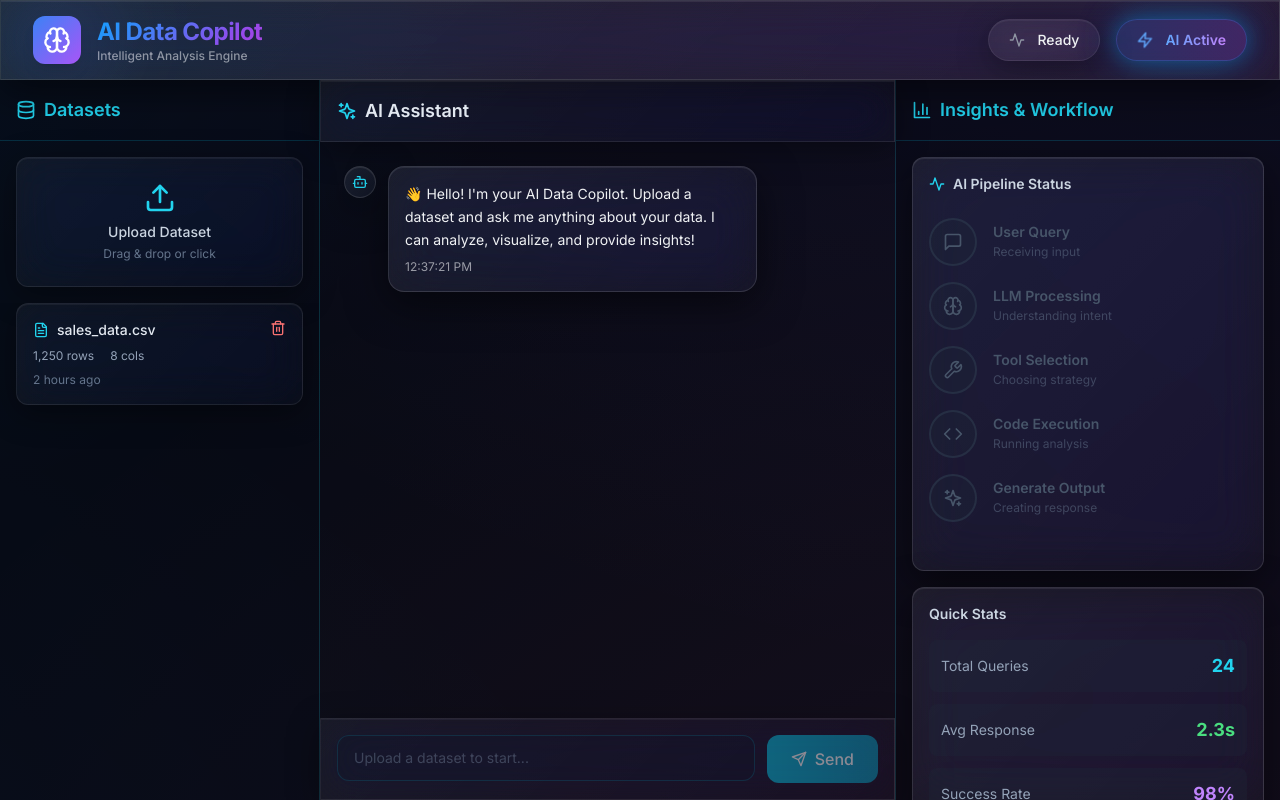
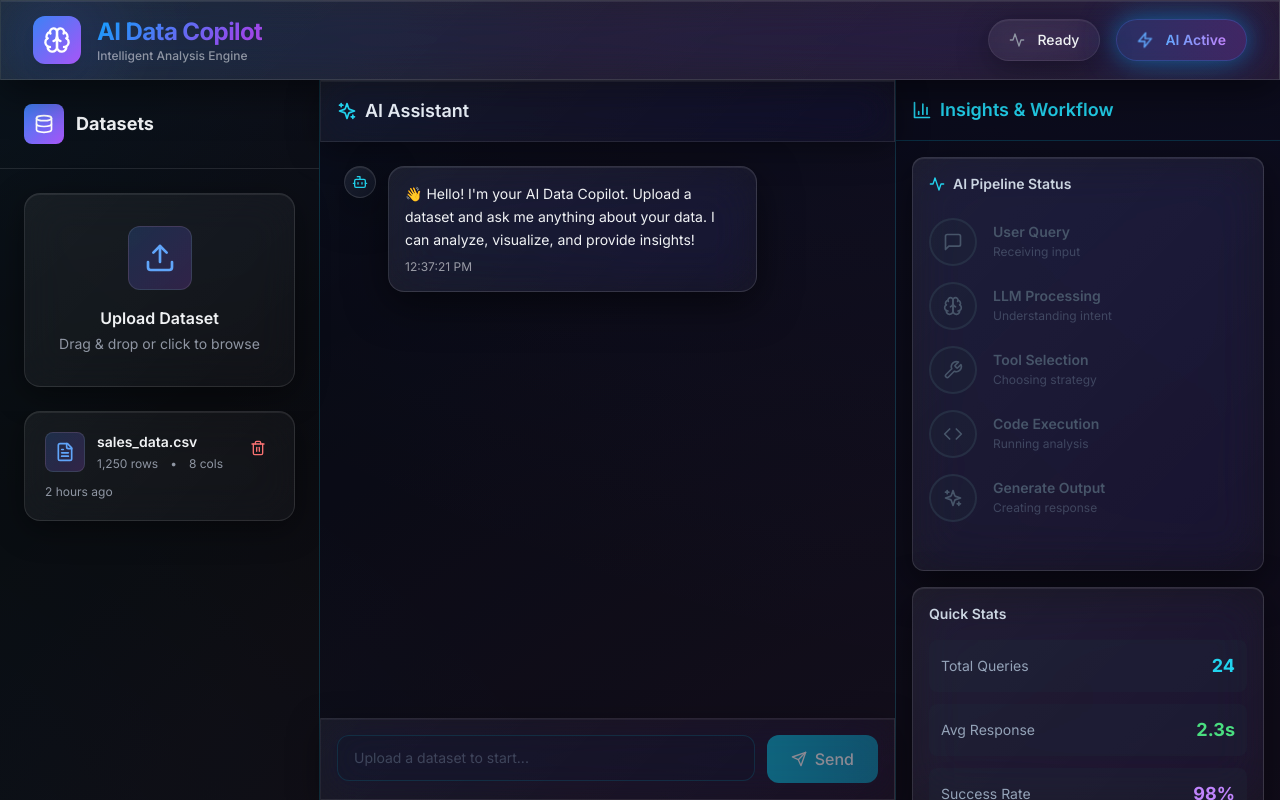
Before and after one commit to Prajwal0422/AI-Copilot-for-Data-Analysis, a Next.js app in the folder frontend/: page / in a window 1280 px wide. Built offline with nearby package versions, Linux system fonts and the light colour scheme.

Commit message:
style: redesign Sidebar with premium cards and better spacing

```diff
--- a/frontend/components/Sidebar.tsx
+++ b/frontend/components/Sidebar.tsx
@@ -45,17 +45,19 @@ export default function Sidebar({ selectedDataset, onSelectDataset }: SidebarPro
   };
 
   return (
-    <div className="h-full flex flex-col bg-slate-950/50">
+    <div className="h-full flex flex-col bg-black/20">
       {/* Header */}
-      <div className="p-4 border-b border-cyan-500/20">
-        <h2 className="text-lg font-semibold text-cyan-400 flex items-center gap-2">
-          <Database className="w-5 h-5" />
-          Datasets
+      <div className="p-6 border-b border-white/10">
+        <h2 className="text-lg font-bold text-foreground flex items-center gap-3">
+          <div className="w-10 h-10 rounded-lg bg-gradient-to-br from-blue-500 to-purple-500 flex items-center justify-center">
+            <Database className="w-5 h-5 text-white" />
+          </div>
+          <span>Datasets</span>
         </h2>
       </div>
 
       {/* Upload Zone */}
-      <div className="p-4">
+      <div className="p-6">
         <motion.div
           whileHover={{ scale: 1.02 }}
           whileTap={{ scale: 0.98 }}
@@ -63,30 +65,35 @@ export default function Sidebar({ selectedDataset, onSelectDataset }: SidebarPro
           onDragLeave={handleDragLeave}
           onDrop={handleDrop}
           className={`
-            relative overflow-hidden rounded-xl p-6 cursor-pointer
+            relative overflow-hidden rounded-2xl p-8 cursor-pointer
             transition-all duration-300
             ${
               isDragging
-                ? "glass-strong border-2 border-cyan-400 glow-cyan"
-                : "glass border border-cyan-500/30 hover:border-cyan-400/50"
+                ? "card-premium border-2 border-blue-500 glow-primary"
+                : "card-premium hover:border-white/20"
             }
           `}
         >
-          <div className="text-center">
+          <div className="text-center relative z-10">
             <motion.div
               animate={{
                 y: isDragging ? [0, -10, 0] : 0,
               }}
               transition={{
-                duration: 0.5,
+                duration: 0.6,
                 repeat: isDragging ? Infinity : 0,
               }}
+              className="mb-4"
             >
-              <Upload className="w-8 h-8 text-cyan-400 mx-auto mb-2" />
+              <div className="w-16 h-16 mx-auto rounded-xl bg-gradient-to-br from-blue-500/20 to-purple-500/20 flex items-center justify-center border border-white/10">
+                <Upload className="w-8 h-8 text-blue-400" />
+              </div>
             </motion.div>
-            <p className="text-sm text-slate-300 font-medium">Upload Dataset</p>
-            <p className="text-xs text-slate-500 mt-1">
-              Drag & drop or click
+            <p className="text-base font-semibold text-foreground mb-1">
+              Upload Dataset
+            </p>
+            <p className="text-sm text-muted-foreground">
+              Drag & drop or click to browse
             </p>
           </div>
 
@@ -95,14 +102,14 @@ export default function Sidebar({ selectedDataset, onSelectDataset }: SidebarPro
             <motion.div
               initial={{ opacity: 0 }}
               animate={{ opacity: 1 }}
-              className="absolute inset-0 bg-gradient-to-br from-cyan-500/10 to-purple-500/10"
+              className="absolute inset-0 bg-gradient-to-br from-blue-500/10 via-purple-500/10 to-pink-500/10"
             />
           )}
         </motion.div>
       </div>
 
       {/* Dataset List */}
-      <div className="flex-1 overflow-y-auto px-4 pb-4">
+      <div className="flex-1 overflow-y-auto px-6 pb-6">
         <AnimatePresence>
           {datasets.map((dataset, index) => (
             <motion.div
@@ -113,37 +120,41 @@ export default function Sidebar({ selectedDataset, onSelectDataset }: SidebarPro
               transition={{ delay: index * 0.1 }}
               onClick={() => onSelectDataset(dataset.id)}
               className={`
-                mb-3 p-4 rounded-xl cursor-pointer
+                mb-4 p-5 rounded-2xl cursor-pointer
                 transition-all duration-300
                 ${
                   selectedDataset === dataset.id
-                    ? "glass-strong border-2 border-cyan-400 glow-cyan"
-                    : "glass border border-cyan-500/20 hover:border-cyan-400/40"
+                    ? "card-premium border-2 border-blue-500 glow-primary"
+                    : "card-premium hover:border-white/20"
                 }
               `}
             >
-              <div className="flex items-start justify-between mb-2">
-                <div className="flex items-center gap-2">
-                  <FileText className="w-4 h-4 text-cyan-400" />
-                  <span className="text-sm font-medium text-slate-200">
-                    {dataset.name}
-                  </span>
+              <div className="flex items-start justify-between mb-3">
+                <div className="flex items-center gap-3">
+                  <div className="w-10 h-10 rounded-lg bg-gradient-to-br from-blue-500/20 to-purple-500/20 flex items-center justify-center border border-white/10">
+                    <FileText className="w-5 h-5 text-blue-400" />
+                  </div>
+                  <div>
+                    <span className="text-sm font-semibold text-foreground block">
+                      {dataset.name}
+                    </span>
+                    <div className="flex gap-3 text-xs text-muted-foreground mt-1">
+                      <span>{dataset.rows.toLocaleString()} rows</span>
+                      <span>•</span>
+                      <span>{dataset.columns} cols</span>
+                    </div>
+                  </div>
                 </div>
                 <motion.button
                   whileHover={{ scale: 1.1 }}
                   whileTap={{ scale: 0.9 }}
-                  className="text-red-400 hover:text-red-300"
+                  className="text-red-400 hover:text-red-300 p-2 rounded-lg hover:bg-red-500/10 transition-colors"
                 >
                   <Trash2 className="w-4 h-4" />
                 </motion.button>
               </div>
 
-              <div className="flex gap-4 text-xs text-slate-400">
-                <span>{dataset.rows.toLocaleString()} rows</span>
-                <span>{dataset.columns} cols</span>
-              </div>
-
-              <div className="mt-2 text-xs text-slate-500">
+              <div className="text-xs text-muted-foreground">
                 {dataset.uploadedAt}
               </div>
             </motion.div>
```
